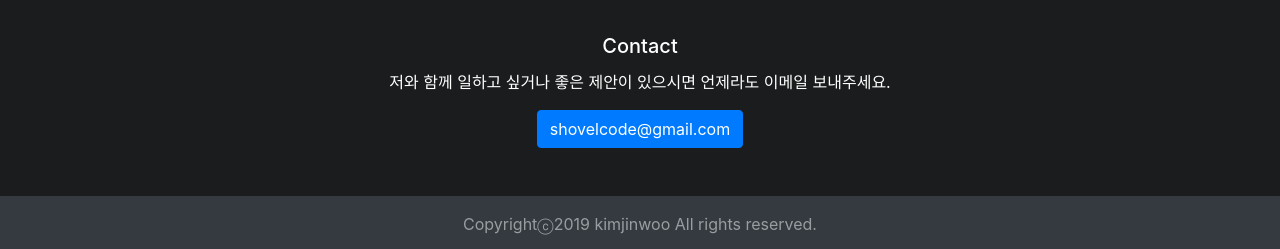
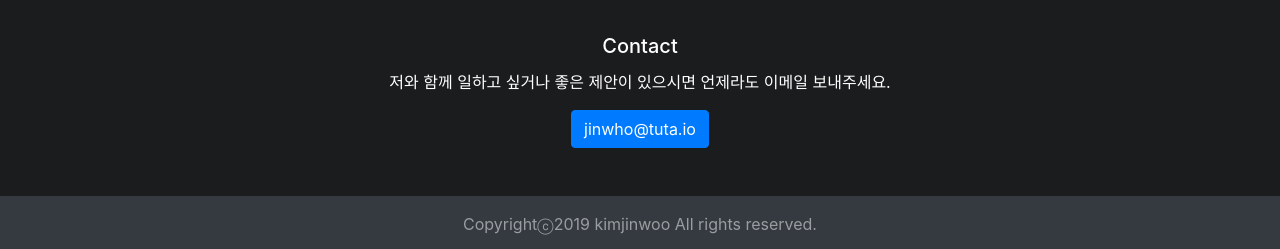
Before and after one commit to jinwho/jinwho.github.io, a Jekyll site: the page built from index.html, in a window 1280 px wide. Shown: the part 2076-2325 px from the top of the page. Built offline with Jekyll 4.4.1, drawn with Linux system fonts in a browser that asks for light colours.

Commit message:
Update _config.yml

```diff
--- a/_config.yml
+++ b/_config.yml
@@ -1,4 +1,4 @@
 permalink: /:categories/:title/
-email: shovelcode@gmail.com
+email: jinwho@tuta.io
 author: kim jin woo
 profile_image: /assets/img/profile.png
```
